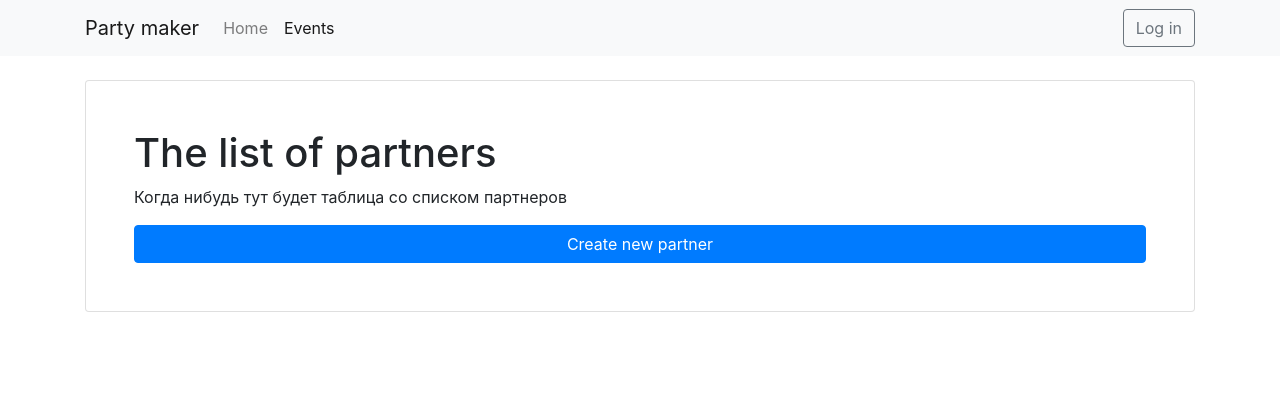
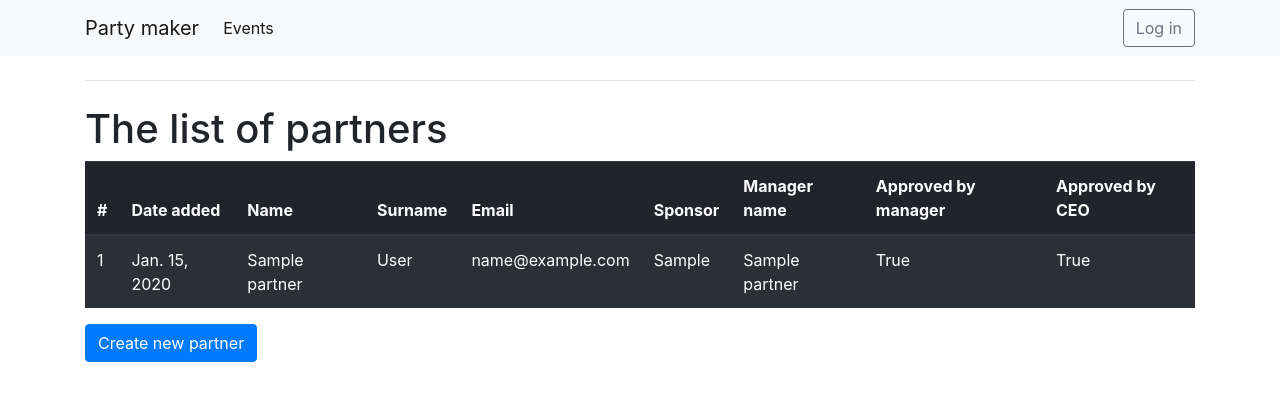
Before and after one commit to elias-prodigy/Party-Maker, a Django app: page /partners/ in a window 1280 px wide. Shown: the top 401 px of the page. Run offline with Django 3.2, Linux system fonts and the light colour scheme; tables that the repository leaves empty hold one stand-in row (values such as "Sample post"); some libraries are stand-ins or nearby versions.

Commit message:
added table to partners

```diff
--- a/Party_maker/settings.py
+++ b/Party_maker/settings.py
@@ -99,8 +99,8 @@ DATABASES = {
     'default': {
         'ENGINE': 'django.contrib.gis.db.backends.postgis',
         'NAME': 'party',
-        'USER': 'mikl',
-        'PASSWORD': 'qwaszx',
+        'USER': 'elias',
+        'PASSWORD': 'abcd1234',
         'HOST': 'localhost',
         'PORT': '5432'
     }
--- a/partners/forms.py
+++ b/partners/forms.py
@@ -8,7 +8,6 @@ class List_of_partners(forms.ModelForm):
 
 
 class CreatePartner(forms.ModelForm):
-
     class Meta:
         model = Partners
         fields = ('name', 'surname', 'email', 'sponsor', 'manager_name')
--- a/partners/models.py
+++ b/partners/models.py
@@ -7,8 +7,9 @@ class Partners(models.Model):
     email = models.EmailField(max_length=200)
     sponsor = models.CharField(max_length=200)
     manager_name = models.CharField(max_length=200)
-    manager_approve = models.BooleanField(default = False)
-    CEO_approve = models.BooleanField(default = False)
+    manager_approve = models.BooleanField(default=False)
+    CEO_approve = models.BooleanField(default=False)
+    date_add = models.DateField(auto_now_add=True)
 
     def __str__(self):
         return f"{self.name} {self.surname} {self.manager_name}"
--- a/partners/templates/partners/partners.html
+++ b/partners/templates/partners/partners.html
@@ -10,7 +10,36 @@
     </head>
     <body>
         <h1>The list of partners</h1>
-        <p>Когда нибудь тут будет таблица со списком партнеров</p>
+        <table class="table table-striped table-dark">
+          <thead>
+            <tr>
+              <th scope="col">#</th>
+              <th scope="col">Date added</th>
+              <th scope="col">Name</th>
+              <th scope="col">Surname</th>
+              <th scope="col">Email</th>
+              <th scope="col">Sponsor</th>
+              <th scope="col">Manager name</th>
+              <th scope="col">Approved by manager</th>
+              <th scope="col">Approved by CEO</th>
+            </tr>
+          </thead>
+          <tbody>
+            {% for partner in partners_list %}
+                <tr>
+                  <td>{{ forloop.counter }}</td>
+                  <td>{{ partner.date_add }}</td>
+                  <td>{{ partner.name }}</td>
+                  <td>{{ partner.surname }}</td>
+                  <td>{{ partner.email }}</td>
+                  <td>{{ partner.sponsor }}</td>
+                  <td>{{ partner.manager_name }}</td>
+                  <td>{{ partner.manager_approve }}</td>
+                  <td>{{ partner.CEO_approve }}</td>
+                </tr>
+            {% endfor %}
+          </tbody>
+         </table>
         <a class="btn btn-primary" href={% url "partner_new" %} >Create new partner</a>
     </body>
 </html>
--- a/partners/urls.py
+++ b/partners/urls.py
@@ -2,7 +2,7 @@ from django.urls import path
 from . import views
 
 urlpatterns = [
-    path('', views.partners_list, name='partners'),
+    path('', views.PartnersList.as_view(), name='partners'),
     path('create/', views.create_partner, name='partner_new'),
     path('created_new_partner/', views.created_new_partner, name='created_new_partner'),
 ]
--- a/partners/views.py
+++ b/partners/views.py
@@ -1,12 +1,16 @@
 from django.shortcuts import render
 from django.shortcuts import redirect
+from django.views.generic import ListView
+from .models import Partners
+
 from .forms import CreatePartner
 from django.utils import timezone
-# Create your views here.
 
 
-def partners_list(request):
-    return render(request, 'partners/partners.html', {})
+class PartnersList(ListView):
+
+    model = Partners
+    template_name = 'partners/partners.html'
 
 
 def create_partner(request):
@@ -14,7 +18,6 @@ def create_partner(request):
         form = CreatePartner(request.POST)
         if form.is_valid():
             partner = form.save()
-            partner.published_date = timezone.now()
             partner.save()
             return redirect('created_new_partner')
             """, pk=partner.pk - добавить в скобки, в предыдущую строку, чтобы задать каждому
--- a/templates/base.html
+++ b/templates/base.html
@@ -22,21 +22,18 @@
           </button>
           <div class="collapse navbar-collapse" id="navbarSupportedContent">
             <ul class="navbar-nav mr-auto">
-              <li class="nav-item">
-                <a class="nav-link" href="#">Home <span class="sr-only">(current)</span></a>
-              </li>
               {% if user.is_authenticated %}
                  <li class="navbar-item dropdown">
                     <a class="nav-link dropdown-toggle" href="#" id="navbarDropdown" role="button" data-toggle="dropdown" aria-haspopup="true" aria-expanded="false">
                       Events
                     </a>
                     <div class="dropdown-menu dropdown-menu-right" aria-labelledby="navbarDropdown">
-                      <a class="dropdown-item" href="{% url 'event-list' %}">show events</a>
-                      <a class="dropdown-item" href="#">create event</a>
+                      <a class="dropdown-item" href="{% url 'event-list' %}">Show events</a>
+                      <a class="dropdown-item" href="#">Create event</a>
                     </div>
                   </li>
                   <li class="nav-item">
-                    <a class="nav-link disabled" href="#" tabindex="-1" aria-disabled="true">Partners</a>
+                    <a class="nav-link" href={% url 'partners' %}>Partners</a>
                   </li>
               {% else %}
                 <li class="nav-item">
@@ -63,16 +60,15 @@
           </div>
       </div>
     </nav>
-      <div class="container">
-
-        <div>
-            <h1 class="text-white text-center"></h1>
-            <div class="card p-5">
-                {% block content %}
-                {% endblock %}
-            </div>
+    <div class="container">
+      <div class="row justify-content-center">
+        <div class="col-12">
+          <hr class="mt-0 mb-4">
+          {% block content %}
+          {% endblock %}
         </div>
       </div>
+    </div>
 
 </body>
 </html>
```
Also changed, not shown: partners/templates/partners/create_partner.html (+7 -3 lines), partners/migrations/0003_auto_20200121_1901.py (added), partners/migrations/0004_partners_date_add.py (added).
